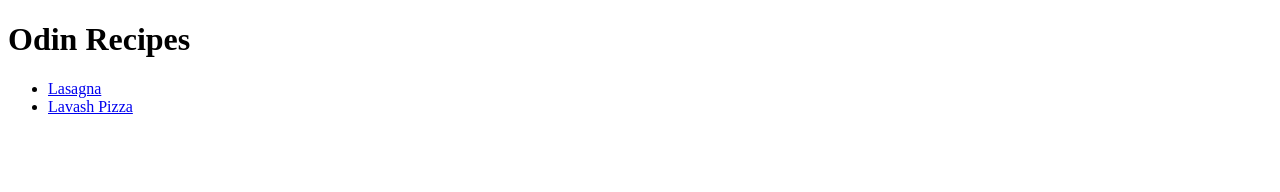
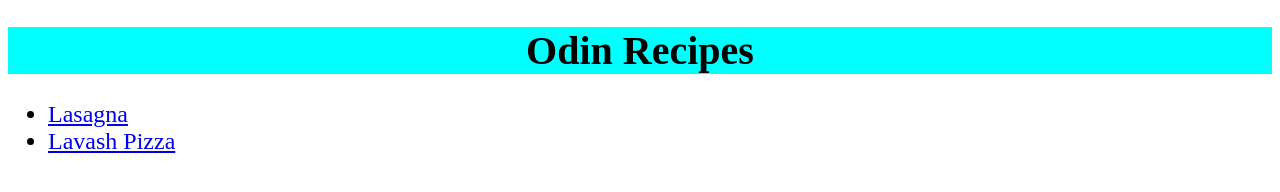
Before and after one commit to THEM4NSAM/odin-recipes, a plain HTML site: page index.html in a window 1280 px wide. Drawn offline with Linux system fonts and the light colour scheme.

Commit message:
Added style.css for index.html.

```diff
--- a/index.html
+++ b/index.html
@@ -3,7 +3,8 @@
 <head>
     <meta charset="UTF-8">
     <meta name="viewport" content="width=device-width, initial-scale=1.0">
-    <title>Document</title>
+    <title>Odin Recipes</title>
+    <link rel="stylesheet" href="style.css">
 </head>
 <body>
     <h1>Odin Recipes</h1>
--- /dev/null
+++ b/style.css
@@ -0,0 +1,10 @@
+h1 {
+    text-align: center;
+    background-color: aqua;
+    font-weight: bold;
+    font-size: 40px;
+}
+
+ul {
+    font-size: 24px;
+}
```
